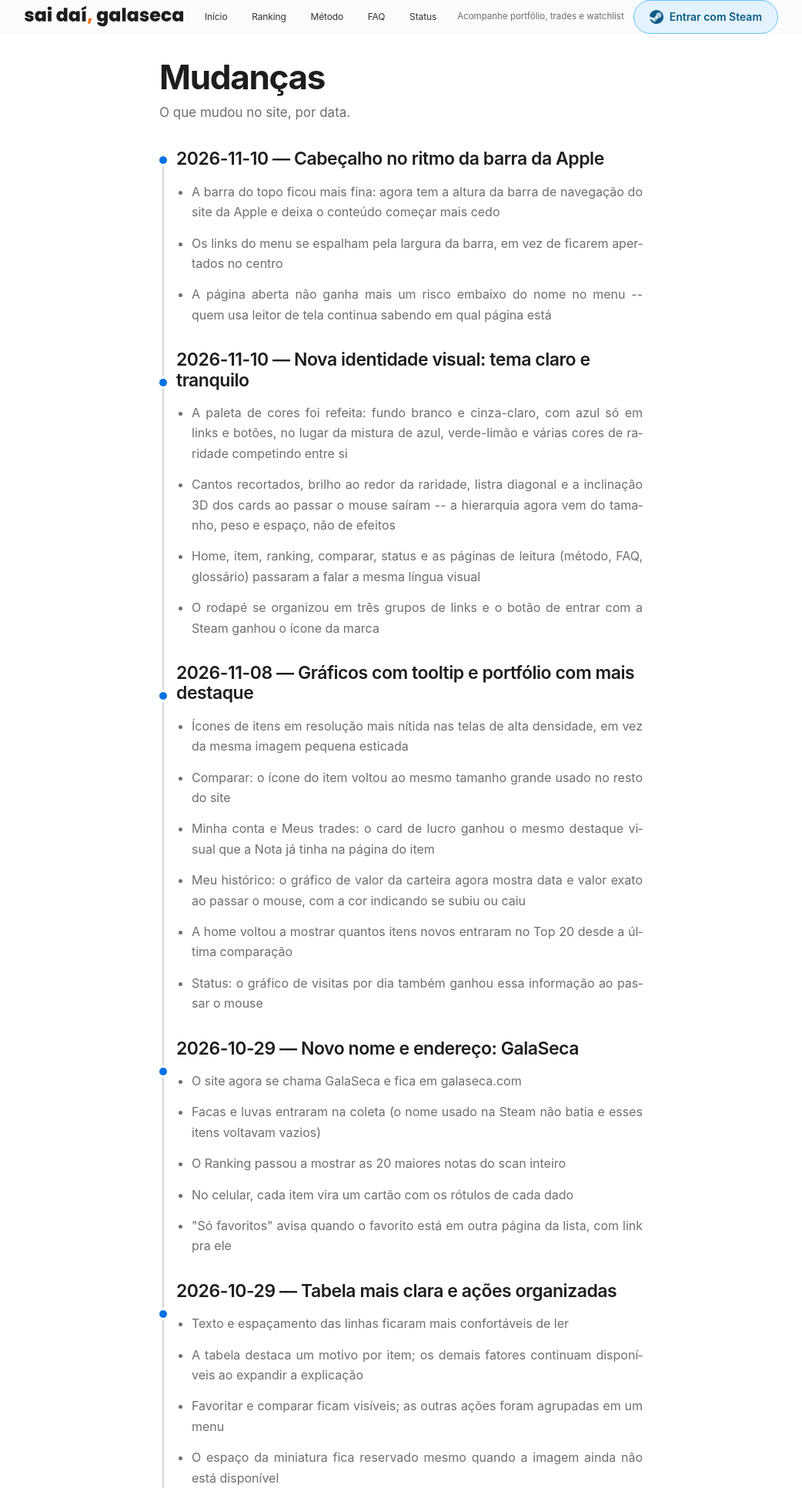
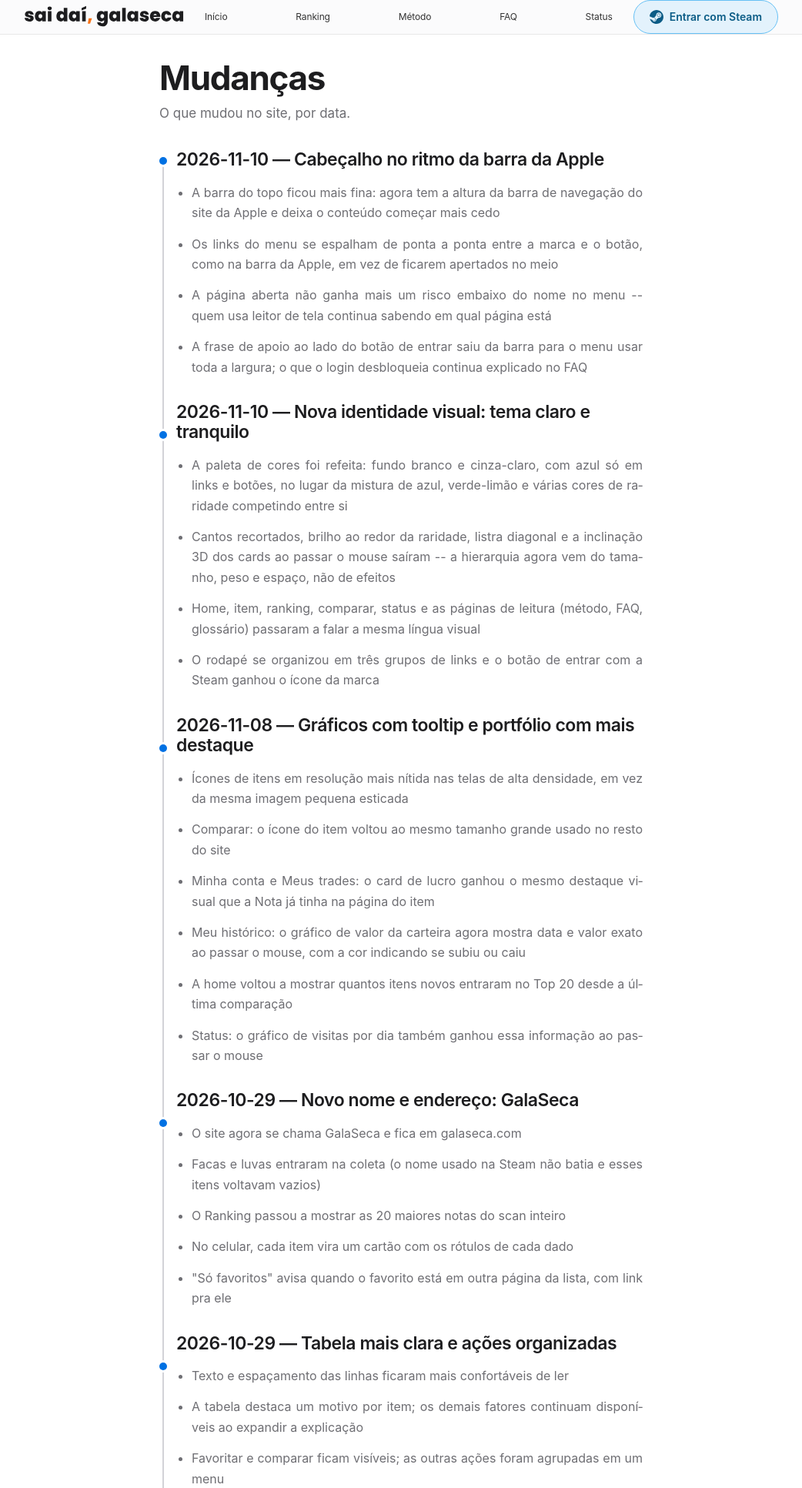
Before and after one commit to pedronokia/galaseca, a Flask app: page /changelog in a window 1280 px wide. Shown: the top 1933 px of the page at 77% size, without its empty margins (119-1161 px from the left). Run offline with Flask 3, Linux system fonts and the light colour scheme; parts of the project's set-up code (start-up, migrations or seed data) failed here and were passed over.

Commit message:
Cabeçalho: menu de ponta a ponta, sem legenda na barra
A legenda "Acompanhe portfólio, trades e watchlist" (~210px) comia o
espaço da navegação: os links cresciam só ~17px em vez de ocupar a
barra. Com a legenda fora, o menu se espalha entre a marca e o botão,
como na barra do apple.com; o "por que logar" continua no FAQ.

- Volta a linha fina de fechamento (1px) sob a barra, e
  --altura-topo passa a 45px (44 da barra + 1 da linha)
- Base do menu cai de 300px para 240px: entre ~706 e 744px a barra
  quebrava em duas linhas mesmo sobrando espaço, porque a quebra de
  linha acontece antes do encolhimento dos itens
- Testes do CTA reescritos como decisão revista (sem legenda na barra)

```diff
--- a/galaseca/public_site/static/style.css
+++ b/galaseca/public_site/static/style.css
@@ -62,7 +62,7 @@
   --shadow-lg: 0 18px 48px rgba(0, 0, 0, 0.12);
 
   /* Métricas */
-  --altura-topo: 44px;
+  --altura-topo: 45px;
   --largura-conteudo: 1024px;
   --largura-texto: 692px;
 
@@ -288,6 +288,15 @@ header.topo {
   backdrop-filter: saturate(180%) blur(20px);
 }
 
+/* Linha fina de fechamento, como a borda que separa a barra da
+   referência do conteúdo abaixo dela. */
+header.topo::after {
+  content: "";
+  display: block;
+  height: 1px;
+  background: rgba(0, 0, 0, 0.08);
+}
+
 header.topo > * {
   max-width: var(--largura-conteudo);
   margin-left: auto;
@@ -504,16 +513,7 @@ header.topo h1 {
 
 .entrar-cta {
   display: flex;
-  flex-direction: row-reverse;
-  align-items: center;
-  gap: var(--sp-3);
-}
-
-.entrar-cta-legenda {
-  max-width: 220px;
-  color: var(--text-muted);
-  font-size: var(--fs-2xs);
-  text-align: right;
+  align-items: center;
 }
 
 /* Badge de cooldown (aparece no status do scan, dentro do header em
@@ -3231,14 +3231,6 @@ table.tabela-candidatos th.celula-comparar-cabecalho {
     font-size: var(--fs-sm);
   }
 
-  .entrar-cta {
-    flex-direction: row;
-    align-items: center;
-    gap: var(--sp-1);
-  }
-
-  .entrar-cta-legenda { display: none; }
-
   header.topo h1 { font-size: var(--fs-2xl); }
 
   .card { flex-basis: calc(50% - 6px); }
@@ -3538,9 +3530,11 @@ table.tabela-candidatos th.celula-comparar-cabecalho {
     justify-content: space-between;
   }
 
-  .topo-linha:has(> .entrar-cta) > .nav-principal { flex: 1 1 300px; }
-
-  .entrar-cta-legenda { display: none; }
+  /* Base pequena de propósito: o navegador decide a quebra de linha pelo
+     tamanho-base dos itens, antes de encolhê-los. Com 300px a barra
+     quebrava em duas linhas entre ~706 e 744px mesmo sobrando espaço
+     (logo 168 + menu 300 + botão 171 + vãos passavam da largura). */
+  .topo-linha:has(> .entrar-cta) > .nav-principal { flex: 1 1 240px; }
 
   header.topo .logo-cheia { width: 168px; height: auto; }
 
--- a/galaseca/public_site/templates/partials/_conta_link.html
+++ b/galaseca/public_site/templates/partials/_conta_link.html
@@ -24,7 +24,6 @@
 {% else %}
   <span class="entrar-cta">
     <a class="conta-link-entrar" href="{{ url_for('account.login') }}">{{ icone("steam") }}Entrar com Steam</a>
-    <span class="entrar-cta-legenda">Acompanhe portfólio, trades e watchlist</span>
   </span>
 {% endif %}
 {# Navegação inferior fixa no celular (item #20 da lista de melhorias):
```
Also changed, not shown: galaseca/public_site/changelog.py (+6 -2 lines), tests/test_public_site.py (+12 -8 lines).
